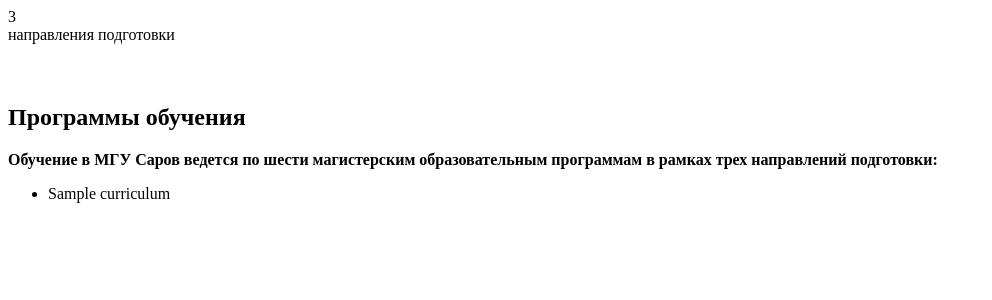
After one commit to voskanvl/MGUSarov---admission-campaign, a Node project: template src/pug/sections/curriculum.pug in a window 1280 px wide. The commit adds this page. Shown: the top 300 px of the page, without its empty margins (0-992 px from the left). Run offline with Node 20 templates, Linux system fonts and the light colour scheme; the template is opened without the code that fills it: most values are stand-ins (such as "Sample title", 1, 10 or a date in 2020).

Commit message:
curriculum start

```diff
--- /dev/null
+++ b/src/data/curriculum.yaml
@@ -0,0 +1,4 @@
+curriculum:
+  - "По физике (03.04.02): теоретическая физика, лазерная нелинейная оптика и фотоника, а также экстремальные электромагнитные поля, релятивистская плазма и аттосекундная физика;"
+  - Вычислительные методы и методика моделирования на направлении «прикладная математика и информатика» (01.04.02);
+  - Суперкомпьютерные технологии и фундаментальная информатика на направлении «фундаментальная информатики и информационные технологии» (02.04.02).
--- a/src/pug/main.pug
+++ b/src/pug/main.pug
@@ -3,6 +3,7 @@ include ./splides.pug
 .main__container
     include ./sections/up.pug
     include ./sections/atmosphere.pug
+    include ./sections/curriculum.pug
     //- include ./sections/stats.pug
     //- include ./sections/review.pug
     //- include ./sections/impressions.pug
--- a/src/pug/sections/atmosphere.pug
+++ b/src/pug/sections/atmosphere.pug
@@ -15,4 +15,5 @@
             .atmosphere__images
                 img.atmosphere__img#building-in(src="../../../assets/images/atmosphere/building.jpg")
             p!= atmosphere[2]
+    img.atmosphere__science(src="../../../assets/svg/atmosphere/sience-science-rus.svg")
     img#building-out(src="../../../assets/images/atmosphere/building.jpg")
--- /dev/null
+++ b/src/pug/sections/curriculum.pug
@@ -0,0 +1,15 @@
+.curriculum
+    .curriculum__container
+        .curriculum__direction.direction
+            .direction__left
+                .direction__value 3
+                .direction__caption направления <wbr>подготовки
+            .direction__right
+                img.direction__icon(src="../../../assets/svg/сurrriculum/icon.svg")
+        .curriculum__learning
+            h2.curriculum__title Программы обучения
+            .curriculum__context
+                strong Обучение в МГУ Саров ведется по шести магистерским образовательным программам в рамках трех направлений подготовки:
+                ul.curriculum__list
+                    each i in curriculum
+                        li.list-item= i
--- a/src/sass/_import.sass
+++ b/src/sass/_import.sass
@@ -4,3 +4,4 @@
 @import "./_main"
 @import "./_sections"
 @import "./_container"
+@import "./_direction"
--- a/src/sass/_sections.sass
+++ b/src/sass/_sections.sass
@@ -1,5 +1,6 @@
 @import "./sections/_up"
 @import "./sections/_atmosphere"
+@import "./sections/_curriculum"
 // @import "./sections/_stats"
 // @import "./sections/_review"
 // @import "./sections/_impressions"
--- a/src/sass/_variables.sass
+++ b/src/sass/_variables.sass
@@ -1,5 +1,6 @@
 =wid($x:1320px,$percent:95%)
     width: min($x,$percent)
     margin: 0 auto
-$MOBILE: "width < 769px"
+$MOBILE: "width <= 768px"
+$DESCTOP: "width > 768px"
 $REVIEW: "max-width: 1256px"
```
Also changed, not shown: src/sass/_direction.sass (added, +23 -0 lines), src/sass/sections/_atmosphere.sass (+10 -5 lines), src/sass/sections/_curriculum.sass (added, +29 -0 lines), assets/svg/atmosphere/sience-science-rus.svg (added), assets/svg/сurrriculum/icon.svg (added).
